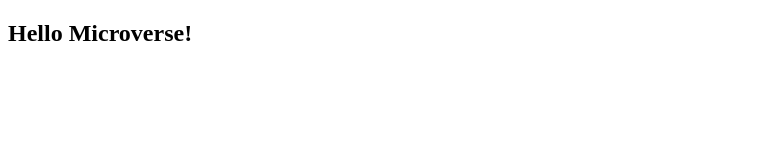
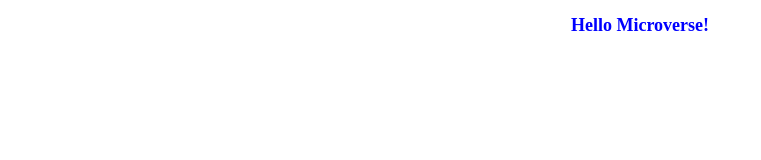
Before and after one commit to oxenprogrammer/Hello-microverse, a plain HTML site: page index.html in a window 1280 px wide. Shown: the whole page, without its empty margins (0-761 px from the left). Drawn offline with Linux system fonts and the light colour scheme.

Commit message:
Add css styling

```diff
--- a/index.html
+++ b/index.html
@@ -4,9 +4,10 @@
   <meta charset="UTF-8">
   <meta http-equiv="X-UA-Compatible" content="IE=edge">
   <meta name="viewport" content="width=device-width, initial-scale=1.0">
+  <link rel="stylesheet" href="./style.css">
   <title>Hello Microverse!</title>
 </head>
 <body>
-  <h2>Hello Microverse!</h2>
+  <h2 class="h1">Hello Microverse!</h2>
 </body>
 </html>
--- /dev/null
+++ b/style.css
@@ -0,0 +1,5 @@
+.h1 {
+  color: blue;
+  font-size: large;
+  text-align: center;
+}
```
